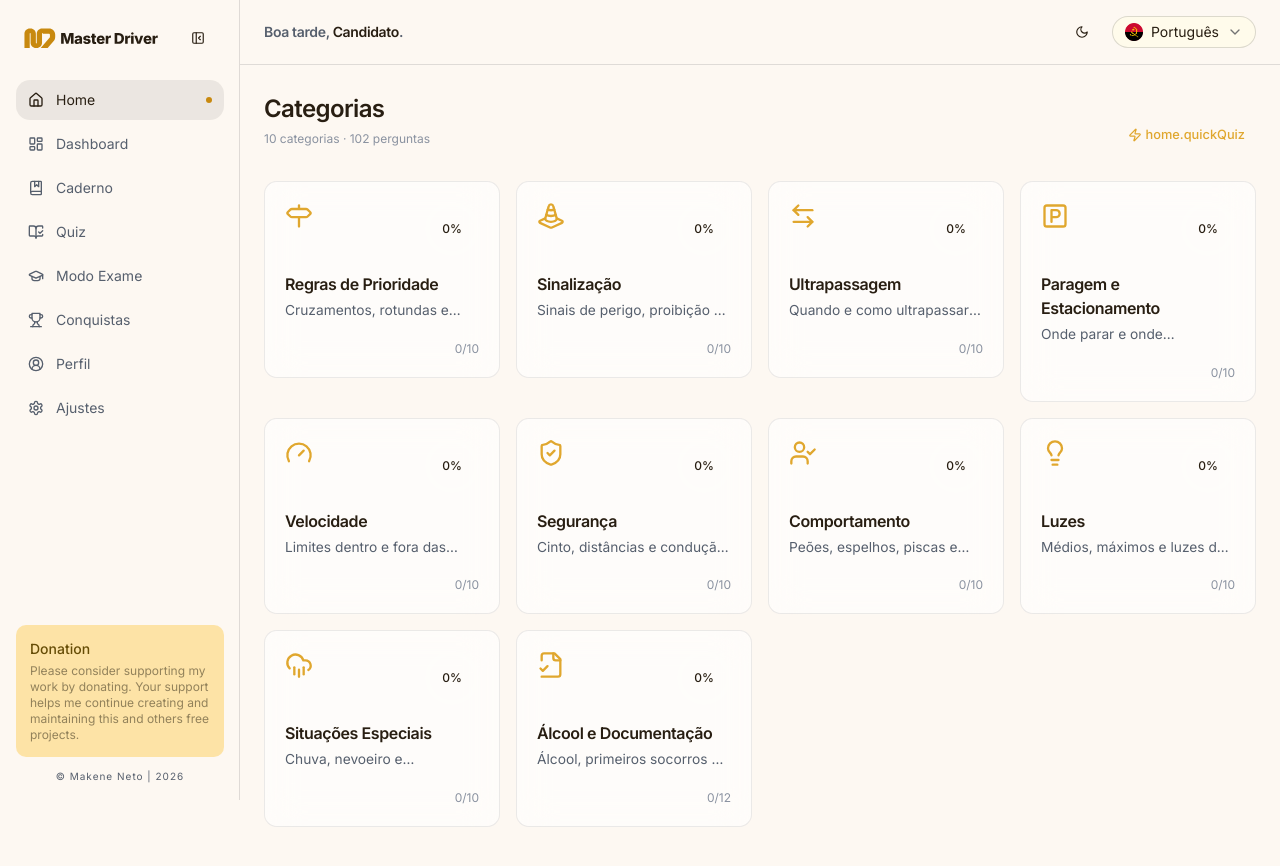
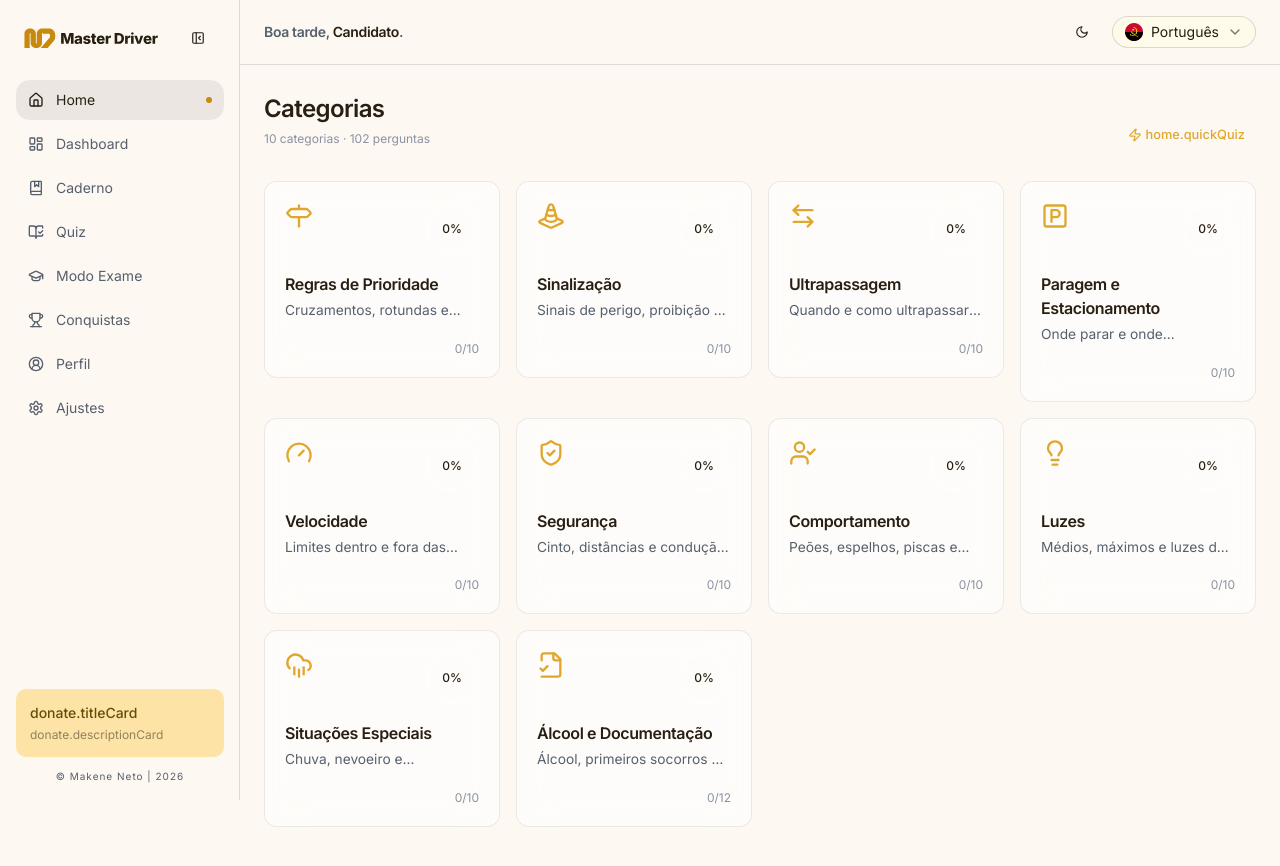
Before and after one commit to makeneto/master-driver, a Next.js app: page / in a window 1280 px wide. Built offline with nearby package versions, Linux system fonts and the light colour scheme.

Commit message:
feat: update DonationCard to use translation hooks for dynamic text

```diff
--- a/src/components/features/donation/donation-card.tsx
+++ b/src/components/features/donation/donation-card.tsx
@@ -1,15 +1,19 @@
+import { useTranslation } from "@/hooks/use-translation"
 import Link from "next/link"
 
 export default function DonationCard() {
+  const { t } = useTranslation()
+
   return (
     <Link
       href="/donate"
       className="bg-[#ffb70050] dark:bg-[#1d190f] hover:bg-[#ffb70070] dark:hover:bg-[#19150d] transition-colors rounded-lg grid gap-1 p-3.5"
     >
-      <h1 className="text-sm font-medium text-[#664d06] dark:text-[#d0b260]">Donation</h1>
+      <h1 className="text-sm font-medium text-[#664d06] dark:text-[#d0b260]">
+        {t("donate.titleCard")}
+      </h1>
       <p className="text-xs text-[#6b5f3fbc] dark:text-[#b2aa94]">
-        Please consider supporting my work by donating. Your support helps me
-        continue creating and maintaining this and others free projects.
+        {t("donate.descriptionCard")}
       </p>
     </Link>
   )
```
